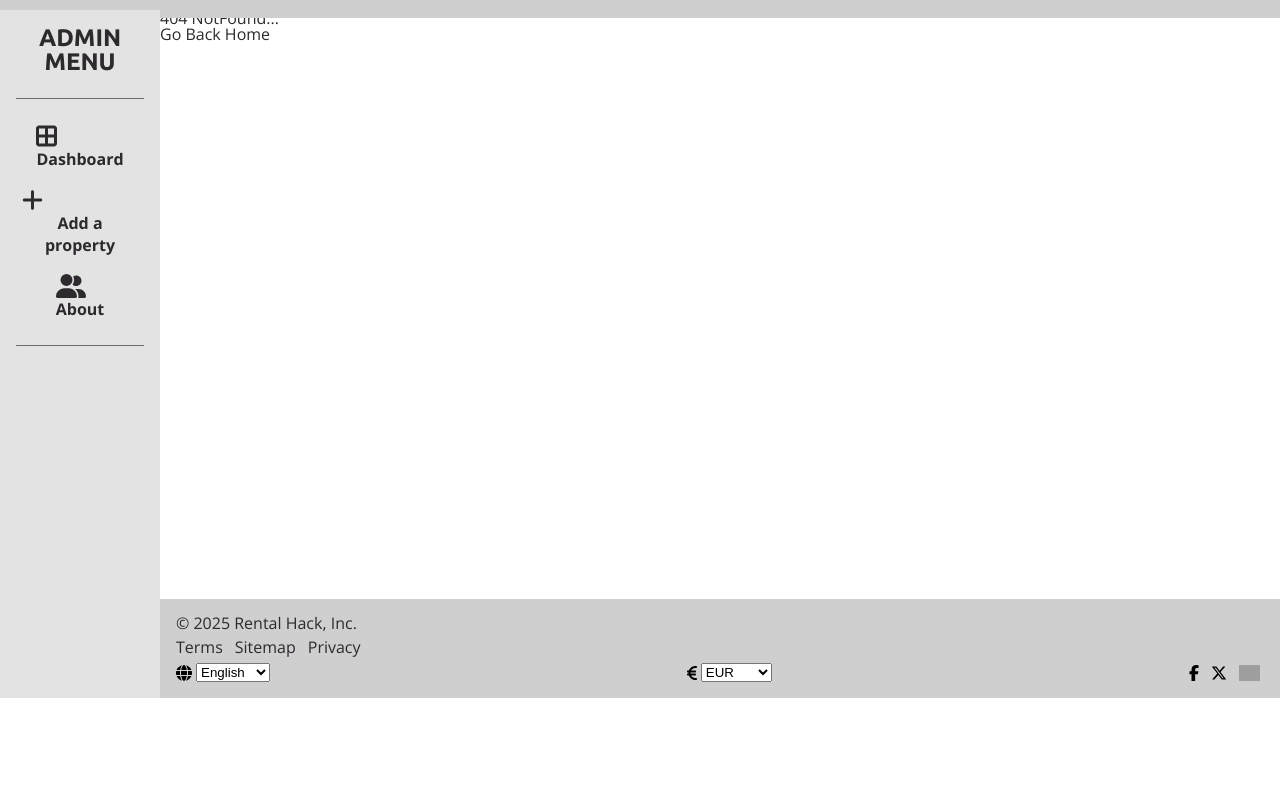
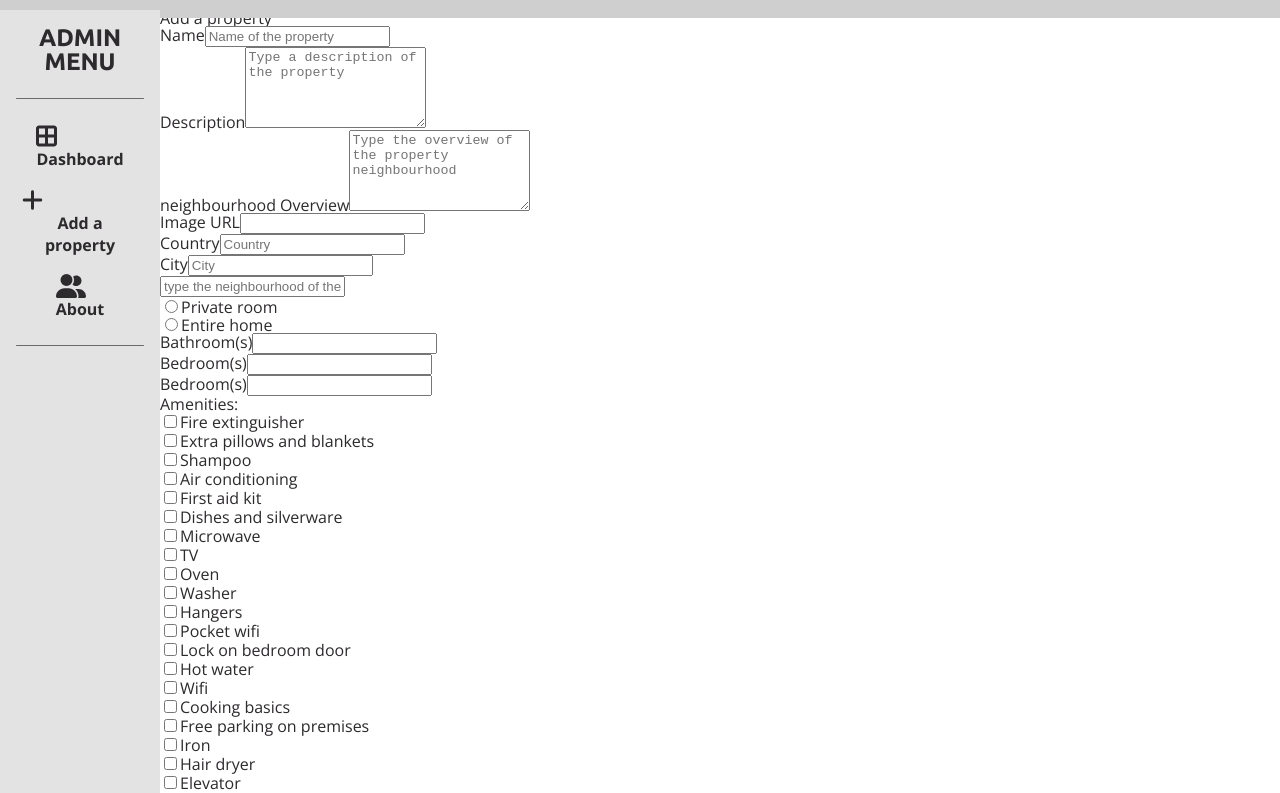
Before and after one commit to refinejcode49/lab-apartment-rental-admin, a React (Vite) app: page /add-property in a window 1280 px wide. Before the commit this address had no page. Shown: the part 102-895 px from the top of the page. Before the commit the page ends 800 px from the top, so only its background shows below. Built offline with nearby package versions, Linux system fonts and the light colour scheme; grey boxes are pictures that could not be loaded.

Commit message:
form correction

```diff
--- a/src/App.jsx
+++ b/src/App.jsx
@@ -8,6 +8,8 @@ import { Footer } from "./components/Footer";
 import { About } from "./page/About";
 import { PropertyDetailPage } from "./page/PropertyDetailPage";
 import { NotFound } from "./page/NotFound";
+import CreateProperty from "./page/CreateProperty";
+import UpdateProperty from "./page/UpdateProperty";
 import listings from "./assets/listings.json";
 
 function App() {
@@ -20,6 +22,8 @@ function App() {
         <Route path="/" element={<HomePage data={data} setData={setData}/>} />
         <Route path="/about" element={<About />} />
         <Route path="/property/:id" element={<PropertyDetailPage data={data} setData={setData}/>} />
+        <Route path="/add-property" element={<CreateProperty />} />
+        <Route path="/edit-property" element={<UpdateProperty />} />
         <Route path="*" element={<NotFound />} />
       </Routes>
       <Footer />
--- a/src/components/AddProperty.jsx
+++ b/src/components/AddProperty.jsx
@@ -1,4 +1,4 @@
-import React, { useState } from 'react'
+import React, { useState } from "react";
 import PropertyList from "../assets/listings.json";
 import { Navbar } from "./Navbar";
 
@@ -10,18 +10,23 @@ const AddProperty = () => {
   const [country, setCountry] = useState("");
   const [city, setCity] = useState("");
   const [neighborhood, setNeighborhood] = useState("");
-    const [propertyType, setPropertyType] = useState("--Choose a property type--");
+  const [propertyType, setPropertyType] = useState(
+    "--Choose a property type--"
+  );
   const [roomType, setRoomType] = useState("--Choose a room type--");
   const [numBathroom, setNumBathroom] = useState("");
   const [numBedroom, setNumBedroom] = useState("");
   const [numBedPerRoom, setNumBedPerRoom] = useState("");
   const [amenities, setAmenities] = useState("");
   const [price, setPrice] = useState("0");
-    const [minNight, setMinNight] = useState("1");
-    const [maxNight, setMaxNight] = useState("1");
+  const [minNight, setMinNight] = useState("");
+  const [maxNight, setMaxNight] = useState("");
   const [availability, setAvailability] = useState(false);
 
-    const amenitiesArr = ["Fire extinguisher", "Extra pillows and blankets", "Shampoo",
+  const amenitiesArr = [
+    "Fire extinguisher",
+    "Extra pillows and blankets",
+    "Shampoo",
     "Air conditioning",
     "First aid kit",
     "Dishes and silverware",
@@ -128,7 +133,7 @@ const AddProperty = () => {
     "Building staff",
     "Hot tub",
     "Self check-in",
- "53\" HDTV with Netflix, DVD player",
+    '53" HDTV with Netflix, DVD player',
     "Mosquito net",
     "Coffee maker: espresso machine",
     "Piano",
@@ -137,7 +142,7 @@ const AddProperty = () => {
     "Barbecue utensils",
     "Fast wifi u2013 287 Mbps",
     "Bluetooth sound system",
- "50\" HDTV with Amazon Prime Video, Netflix",
+    '50" HDTV with Amazon Prime Video, Netflix',
     "Otro induction stove",
     "Coffee maker: Keurig coffee machine, pour-over coffee",
     "Outdoor dining area",
@@ -157,11 +162,11 @@ const AddProperty = () => {
     "Smart lock",
     "Crib - available upon request",
     "Paid crib - available upon request",
- "50\" HDTV with Netflix, standard cable",
+    '50" HDTV with Netflix, standard cable',
     "AEG electric stove",
     "Backyard",
     "Clothing storage: wardrobe",
- "30\" HDTV with standard cable",
+    '30" HDTV with standard cable',
     "Fast wifi u2013 298 Mbps",
     "Pool",
     "Gym",
@@ -174,48 +179,54 @@ const AddProperty = () => {
     "Safe",
     "Shared pool",
     "Paid parking garage off premises",
- "32\" HDTV with standard cable",
+    '32" HDTV with standard cable',
     "Coffee maker: french press",
     "Stainless steel gas stove",
     "Exercise equipment",
- "25\" HDTV","Fast wifi u2013 304 Mbps","Garden view",
+    '25" HDTV',
+    "Fast wifi u2013 304 Mbps",
+    "Garden view",
     "Central heating",
- "36\" HDTV",
+    '36" HDTV',
     "Clothing storage: closet, wardrobe, and dresser",
     "Shared backyard u2013 Not fully fenced",
     "JVC sound system with aux",
- "42\" HDTV with standard cable",
+    '42" HDTV with standard cable',
     "Private gym in building",
     "Private BBQ grill: charcoal",
     "Mountain view",
     "Pool table",
     "Game console: Nintendo Wii",
- "Exercise equipment: elliptical, free weights", "Bosch induction stove",
- "Portable heater", "Paid high chair - available upon request",
- "32\" HDTV with Chromecast",
+    "Exercise equipment: elliptical, free weights",
+    "Bosch induction stove",
+    "Portable heater",
+    "Paid high chair - available upon request",
+    '32" HDTV with Chromecast',
     "BBQ grill",
     "Lockbox",
     "Single oven",
     "Coffee maker: espresso machine, Nespresso",
     "Hammock",
     "Legren body soap",
- "Legren conditioner", "Sun loungers",
+    "Legren conditioner",
+    "Sun loungers",
     "Fast wifi u2013 521 Mbps",
     "Induction stove",
     "TV with standard cable, DVD player",
- "Pool view", "Other electric stove",
+    "Pool view",
+    "Other electric stove",
     "Private outdoor pool - available all year, open 24 hours",
     "Paid parking garage on premises u2013 20 spaces",
     "Paid crib - always at the listing",
     "Private backyard u2013 Fully fenced",
- "48\" HDTV with standard cable",
+    '48" HDTV with standard cable',
     "Indesit refrigerator",
     "Free washer",
     "HDTV",
     "Coffee maker: pour-over coffee",
     "Paid parking garage on premises u2013 90 spaces",
     "Record player",
- "46\" HDTV",
+    '46" HDTV',
     "Babaria conditioner",
     "Clarel body soap",
     "Fagor gas stove",
@@ -223,13 +234,13 @@ const AddProperty = () => {
     "Soft cu00edtricos y romero shampoo",
     "Bodyplus body soap",
     "Electrolux electric stove",
- "24\" HDTV with DVD player",
+    '24" HDTV with DVD player',
     "Philips sound system with aux",
     "Fagor refrigerator",
     "Ikea stainless steel oven",
     "LG  Bluetooth sound system",
     "Bikes",
- "32\" HDTV with Disney+, HBO Max, Amazon Prime Video, Apple TV, standard cable, Netflix",
+    '32" HDTV with Disney+, HBO Max, Amazon Prime Video, Apple TV, standard cable, Netflix',
     "Exercise equipment: yoga mat",
     "Shared gym nearby",
     "Dove body soap",
@@ -246,8 +257,8 @@ const AddProperty = () => {
     "Teka gas stove",
     "Shared patio or balcony",
     "Bonte  conditioner",
- "40\" HDTV with Fire TV, standard cable, Netflix"];
-
+    '40" HDTV with Fire TV, standard cable, Netflix',
+  ];
 
   function handleCreateProperty(event) {
     event.preventDefault();
@@ -268,8 +279,8 @@ function handleCreateProperty(event) {
       price,
       minNight,
       maxNight,
-        availability
-    }
+      availability,
+    };
     /*const handleAmenity = (event) => {
             const { value, checked } = event.target;
             if (checked) {
@@ -280,78 +291,195 @@ function handleCreateProperty(event) {
         };*/
   }
 
-
-
-
+  function handleAmenity() {
+    console.log("handle amenities");
+  }
 
   return (
-
     <form onSubmit={handleCreateProperty}>
       <span>Add a property</span>
+      <div className="form-control">
+        <label htmlFor="name">Name</label>
+        <input
+          id="name"
+          name="name"
+          type="text"
+          placeholder="Name of the property"
+          value={name}
+          onChange={(e) => setName(e.target.value)}
+        />
+      </div>
 
-            <label>Type the name of the Property
-                <input name="name" type="text" placeholder="type the name of the property" value={name} onChange={(e) => setName(e.target.value)}>Name: </input>
+      <div className="form-control">
+        <label htmlFor="description">Description</label>
+        <textarea
+          id="description"
+          name="description"
+          value={description}
+          onChange={(e) => setDescription(e.target.value)}
+          placeholder="Type a description of the property"
+          rows="5"
+        ></textarea>
+      </div>
+
+      <div className="form-control">
+        <label htmlFor="neighbourhood-overview">neighbourhood Overview</label>
+        <textarea
+          name="neighbourhood-overview"
+          placeholder="Type the overview of the property neighbourhood"
+          value={neighbordOverview}
+          onChange={(e) => setNeighbordOverview(e.target.value)}
+          rows="5"
+        ></textarea>
+      </div>
+
+      <div className="form-control">
+        <label htmlFor="image-url">Image URL</label>
+        <input
+          id="image-url"
+          name="image"
+          type="url"
+          value={image}
+          onChange={(e) => setImage(e.target.value)}
+        />
+      </div>
+
+      <div className="form-control">
+        <label htmlFor="country">Country</label>
+        <input
+          id="country"
+          name="country"
+          type="text"
+          placeholder="Country"
+          value={country}
+          onChange={(e) => setCountry(e.target.value)}
+        />
+      </div>
+
+      <div className="form-control">
+        <label htmlFor="city">City</label>
+        <input
+          id="city"
+          name="city"
+          placeholder="City"
+          value={city}
+          onChange={(e) => setCity(e.target.value)}
+        />
+      </div>
+
+      <label>
+        <input
+          name="property-neighbourhood"
+          type="text"
+          placeholder="type the neighbourhood of the property"
+          value={neighborhood}
+          onChange={(e) => setNeighborhood(e.target.value)}
+        />
       </label>
 
+      <div className="form-control">
+        <div>
+          <input
+            type="radio"
+            id="private-room"
+            name="room-type"
+            placeholder="type of room"
+            value={roomType}
+            onChange={(e) => setRoomType(e.target.value)}
+          />
+          <label htmlFor="room-type">Private room</label>
+        </div>
+      </div>
+
+      <div className="form-control">
+        <div>
+          <input
+            type="radio"
+            id="entire-home"
+            name="room-type"
+            placeholder="type of room"
+            value={roomType}
+            onChange={(e) => setRoomType(e.target.value)}
+          />
+          <label htmlFor="entire-home">Entire home</label>
+        </div>
+      </div>
+
+      <div className="form-control">
+        <label htmlFor="num-of-bathroom">Bathroom(s)</label>
+        <input
+          id="num-of-bathroom"
+          name="num-of-bathroom"
+          type="number"
+          value={numBathroom}
+          onChange={(e) => setNumBathroom(e.target.value)}
+          min="0"
+        />
+      </div>
+
+      <div className="form-control">
+        <label htmlFor="num-of-bedroom">Bedroom(s)</label>
+        <input
+          id="num-of-bedroom"
+          name="num-of-bedroom"
+          type="number"
+          value={numBedroom}
+          onChange={(e) => setNumBedroom(e.target.value)}
+          min="0"
+        />
+      </div>
+
+      <div className="form-control">
+        <label htmlFor="num-of-bedroom-per-room">Bedroom(s)</label>
+        <input
+          id="num-of-bedroom-per-room"
+          name="num-of-bedroom-per-room"
+          type="number"
+          value={numBedPerRoom}
+          onChange={(e) => setNumBedPerRoom(e.target.value)}
+          min="0"
+        />
+      </div>
+
       <label>
-                <input name="description" type="text" placeholder="type the description of the property" value={description} onChange={(e) => setDescription(e.target.value)}>Description: </input>
+        Amenities:
+        {amenitiesArr.map((oneAmenity, index) => {
+          // console.log("Mapping : ", oneAmenity, index);
+          return (
+            <div key={index}>
+              <input
+                type="checkbox"
+                value={oneAmenity}
+                onChange={handleAmenity}
+                id={`amenity_${index}`}
+                name={`amenity_${index}`}
+              />
+              <label htmlFor={`amenity_${index}`}>{oneAmenity}</label>
+            </div>
+          );
+        })}
       </label>
 
-            <label>
-                <input name="neighbourhood-overview" type="text" placeholder="type the overview of the property neighbourhood" value={neighbordOverview} onChange={(e) => setNeighbordOverview(e.target.value)}>Neighborhood Overview: </input>
-            </label>
+      <div className="form-control">
+        <label htmlFor="price">Price</label>
+        <input
+          id="price"
+          name="price"
+          type="number"
+          value={price}
+          onChange={(e) => setPrice(e.target.value)}
+        />
+      </div>
 
-            <label>
-                <input name="image" type="image" value={image} onChange={(e) => setImage(e.target.value)}>Picture: </input>
-            </label>
-
-            <label>
-                <input name="country" type="text" placeholder="type the country of the property" value={country} onChange={(e) => setCountry(e.target.value)}>Country: </input>
-            </label>
-
-            <label>
-            <input name="city" type="text" placeholder="type the city of the property" value={city} onChange={(e) => setCity(e.target.value)}>City: </input>
-            </label>
-
-            <label>
-                <input name="property-neighbourhood" type="text" placeholder="type the neighbourhood of the property" value={neighborhood} onChange={(e) => setNeighborhood(e.target.value)}>Neighborhood: </input>
-            </label>
-
-            <label>Property type:
-                <input name="property-type" type="text" placeholder="type of property" value={propertyType} onChange={(e) => setPropertyType(e.target.value)}>Property type: </input>
-            </label>
-
-            <label>Room type:
-                <input name="room-type" type="text" placeholder="type of room" value={roomType} onChange={(e) => setRoomType(e.target.value)}>Room type: </input>
-            </label>
-
-            <label>
-                <input name="num-of-bathroom" type="number" value={numBathroom} onChange={(e) => setNumBathroom(e.target.value)}>Number of bathrooms: </input>
-            </label>
-
-            <label>
-                <input name="num-of-bedroom" type="number" value={numBedroom} nChange={(e) => setNumBedroom(e.target.value)}>Number of bathrooms: </input>
-            </label>
-
-            <label>
-                <input name="num-of-bedroom-per-room" type="number" value={numBedPerRoom} onChange={(e) => setNumBedPerRoom(e.target.value)}>Number of bed per room: </input>
-            </label>
-
-            <label>Amenities:
-                {amenitiesArr.map((oneAmenity, index) => (
-                    <div key={index}>
-                        <input type="checkbox" value={amenities} onChange={handleAmenity} />
-                        {amenity}
-                    </div>
-                ))}
-            </label>
-
-            <label>
-                <input name="price" type="number" value={price} onChange={(e) => setPrice(e.target.value)}>Price: </input>
-            </label>
-
-            <label>
-                <select name="min-nights" value={minNight} onChange={(e) => setMinNight(e.target.value)}>Minimum of nights:
+      <div className="form-control">
+        <label htmlFor="min-nights">Choose the minimum of nights</label>
+        <select
+          id="min-nights"
+          name="min-nights"
+          value={minNight}
+          onChange={(e) => setMinNight(e.target.value)}
+        >
+          <option value="">--Please choose an option--</option>
           <option value="1">1</option>
           <option value="2">2</option>
           <option value="3">3</option>
@@ -364,11 +492,17 @@ function handleCreateProperty(event) {
           <option value="10">10</option>
           <option value="10+">10+</option>
         </select>
-            </label>
+      </div>
 
-            <label>
-                <select value={maxNight} onChange={(e) => setMaxNight(e.target.value)}>Maximum of nights: </select>
-                    <option value="">---None---</option>
+      <div className="form-control">
+        <label htmlFor="max-nights">Choose the maximum of nights</label>
+        <select
+          id="max-night"
+          name="max-nights"
+          value={maxNight}
+          onChange={(e) => setMaxNight(e.target.value)}
+        >
+            <option value="">--Please choose an option--</option>
             <option value="1">1</option>
             <option value="2">2</option>
             <option value="3">3</option>
@@ -380,15 +514,23 @@ function handleCreateProperty(event) {
             <option value="9">5</option>
             <option value="10">10</option>
             <option value="10+">10+</option>
-            </label>
+        </select>
+      </div>
 
-            <label>
-                    <input name="availability" type="checkbox" value={availability} onChange={(e) => setAvailability(e.target.checked)}>Availability: </input>
-            </label>
+      <div className="form-control">
+        <label htmlFor="availability">Has availability</label>
+        <input
+          id="availability"
+          name="availability"
+          type="checkbox"
+          value={availability}
+          onChange={(e) => setAvailability(e.target.checked)}
+        />
+      </div>
 
       <button type="submit">Add property</button>
     </form>
-  )
-}
+  );
+};
 
-export default AddProperty
+export default AddProperty;
--- /dev/null
+++ b/src/components/EditProperty.jsx
@@ -0,0 +1,7 @@
+import React from 'react'
+
+export const EditProperty = () => {
+  return (
+    <div>EditProperty</div>
+  )
+}
--- a/src/components/Sidebar.jsx
+++ b/src/components/Sidebar.jsx
@@ -38,7 +38,7 @@ export const Sidebar = () => {
             Dashboard
           </button>
         </NavLink>
-        <NavLink to="/">
+        <NavLink to="/add-property">
           <button className="btn-menu">
             <img src={addIcon} alt="Add a property icon" className="menu-icon"/>
             Add a property
--- /dev/null
+++ b/src/page/UpdateProperty.jsx
@@ -0,0 +1,9 @@
+import { EditProperty } from "../components/EditProperty"
+
+const UpdateProperty = () => {
+  return (
+    <EditProperty/>
+  )
+}
+
+export default UpdateProperty
```
Lines whose indentation alone changed are shown as unchanged.
